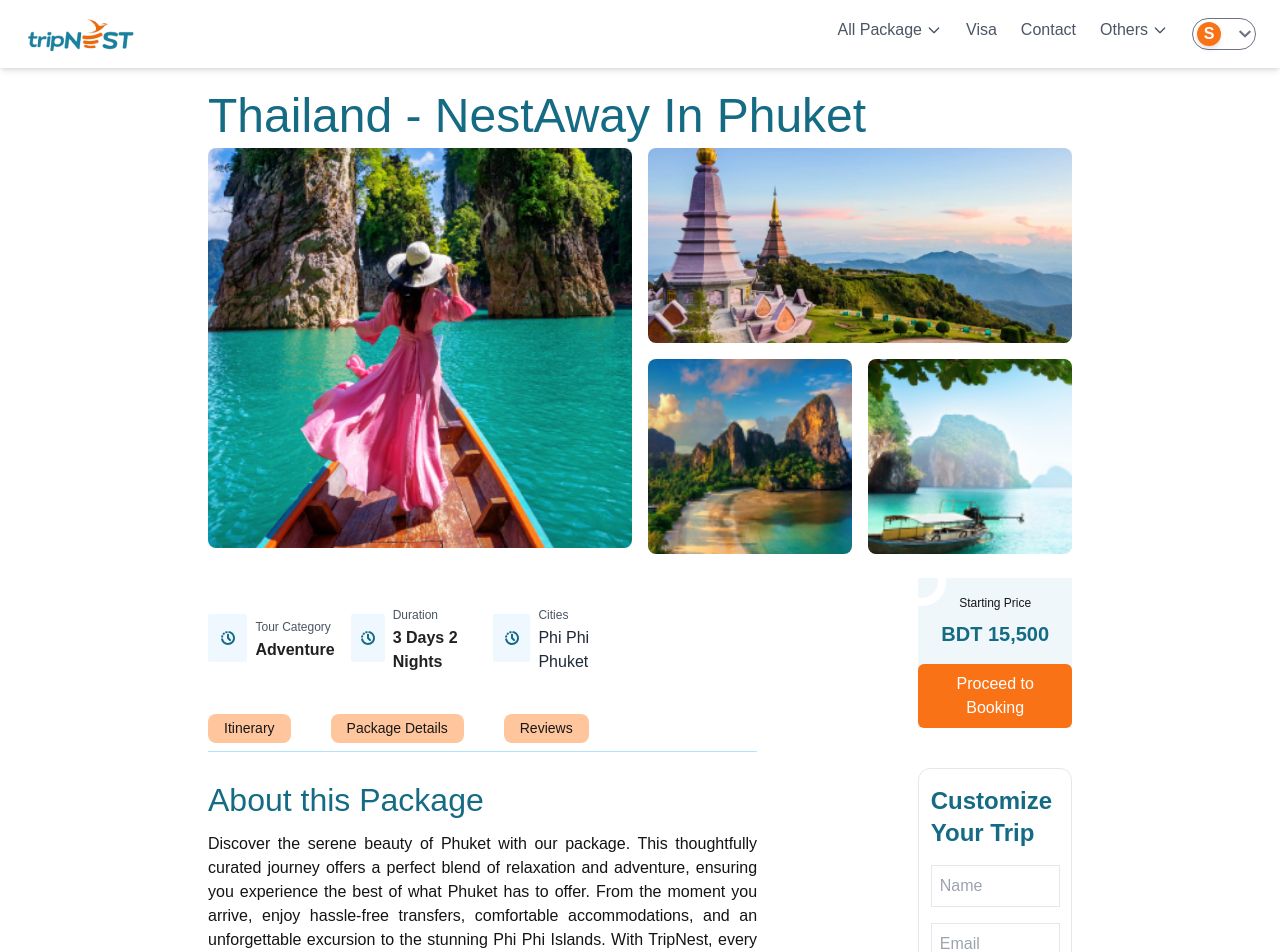
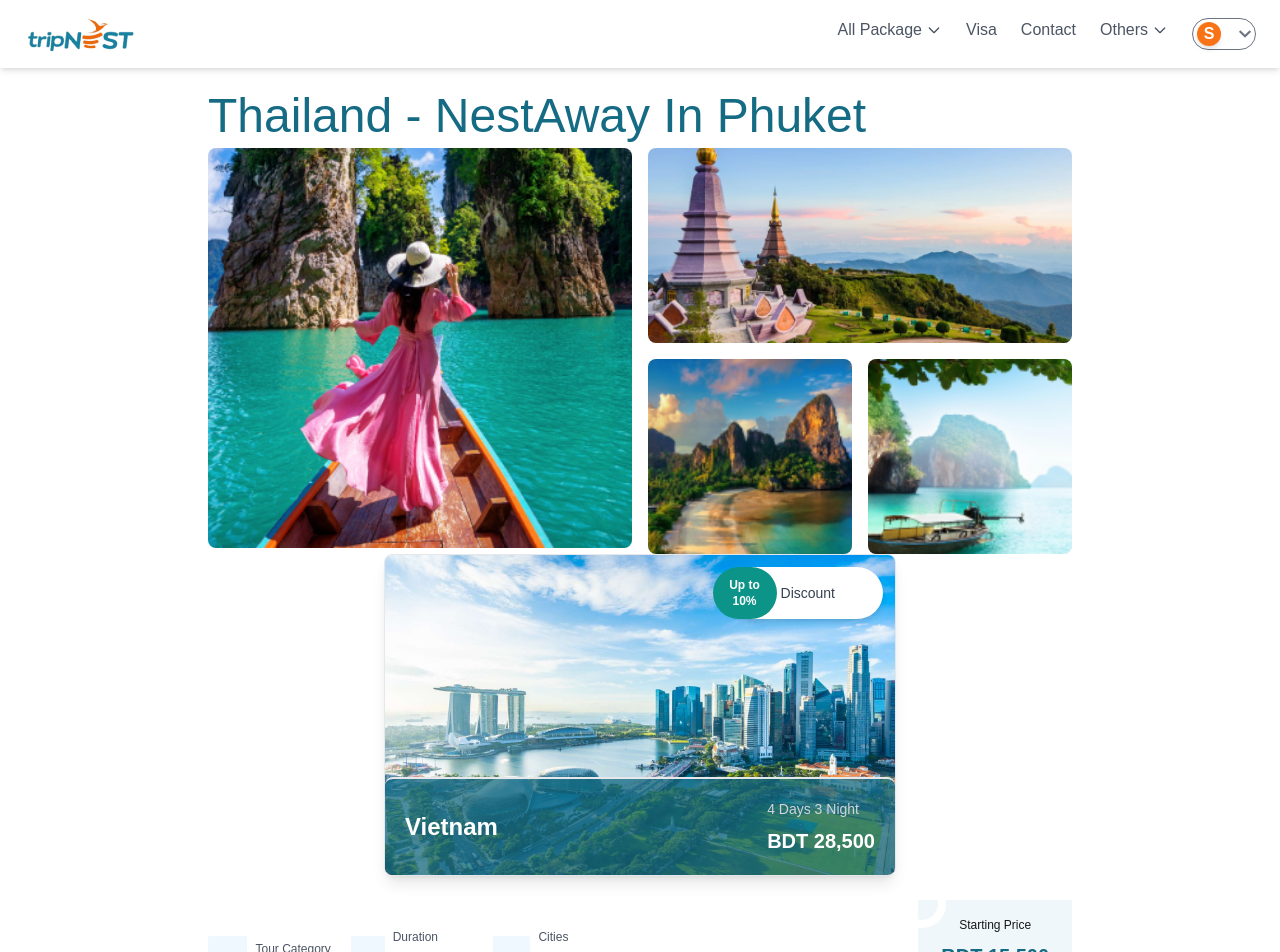
Before and after one commit to NomanSadick/tripNest-first-task, a Next.js app: page / in a window 1280 px wide. Shown: the top 952 px of the page. Built offline with nearby package versions, Linux system fonts and the light colour scheme; a web font is replaced by a local one.

Commit message:
tour card add

```diff
--- a/app/page.tsx
+++ b/app/page.tsx
@@ -4,12 +4,14 @@ import HeroSection from "@/components/HeroSection";
 import InfoSection from "@/components/InfoSection";
 import Navbar from "@/components/Navbar";
 import ReviewSlider from "@/components/ReviewSlider";
+import TourCard from "@/components/TourCard";
 
 export default function Home() {
   return (
     <div className="font-signika">
       <Navbar />
       <HeroSection />
+      <TourCard />
       <InfoSection />
       <ReviewSlider />
       <Book />
--- /dev/null
+++ b/components/TourCard.tsx
@@ -0,0 +1,31 @@
+const TourCard = () => {
+  return (
+    <div className="max-w-lg mx-auto rounded-lg overflow-hidden shadow-lg border border-gray-200 relative">
+      {/* Background Image */}
+      <div className="h-80 bg-[url('/images/bg.jpg')] bg-cover bg-center bg-no-repeat relative"></div>
+
+      {/* Discount Badge */}
+      <div className="absolute top-3 right-3 bg-white px-12 py-4 rounded-full flex items-center shadow-md">
+        <span className="bg-teal-600 text-white text-xs font-bold px-2 py-[10px] rounded-full absolute -left-3 w-16 text-center">
+          Up to 10%
+        </span>
+        <span className="ml-2 text-gray-700 text-sm">Discount</span>
+      </div>
+
+      {/* Transparent Floating Info Box */}
+      <div className="absolute bottom-0 left-0 w-full bg-[#146B83] bg-opacity-75 text-white p-5 border-t-2 rounded-lg">
+        <div className="flex justify-between items-center">
+          <div>
+            <span className="text-2xl font-bold">Vietnam</span>
+          </div>
+          <div>
+            <p className="text-sm text-gray-300">4 Days 3 Night</p>
+            <p className="text-xl font-bold mt-2">BDT 28,500</p>
+          </div>
+        </div>
+      </div>
+    </div>
+  );
+};
+
+export default TourCard;
```
Also changed, not shown: public/images/bg.jpg (added).
